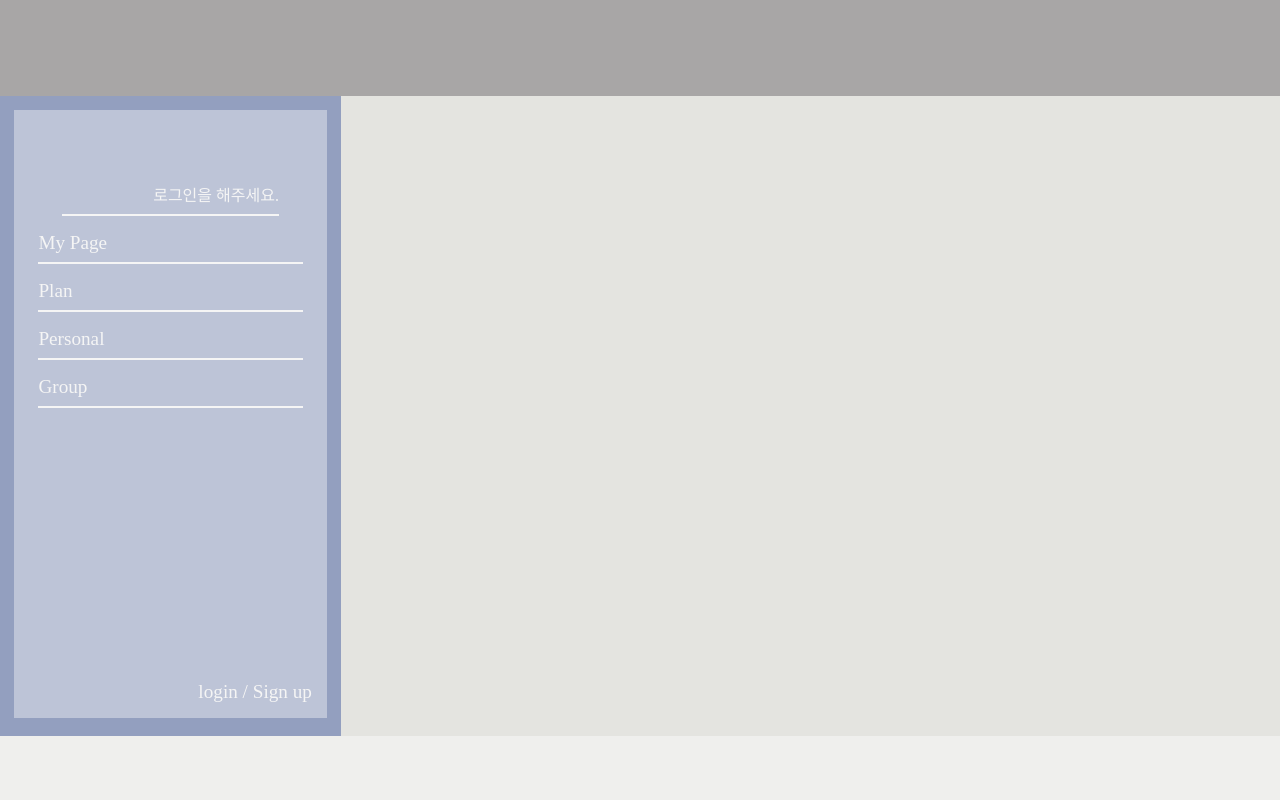
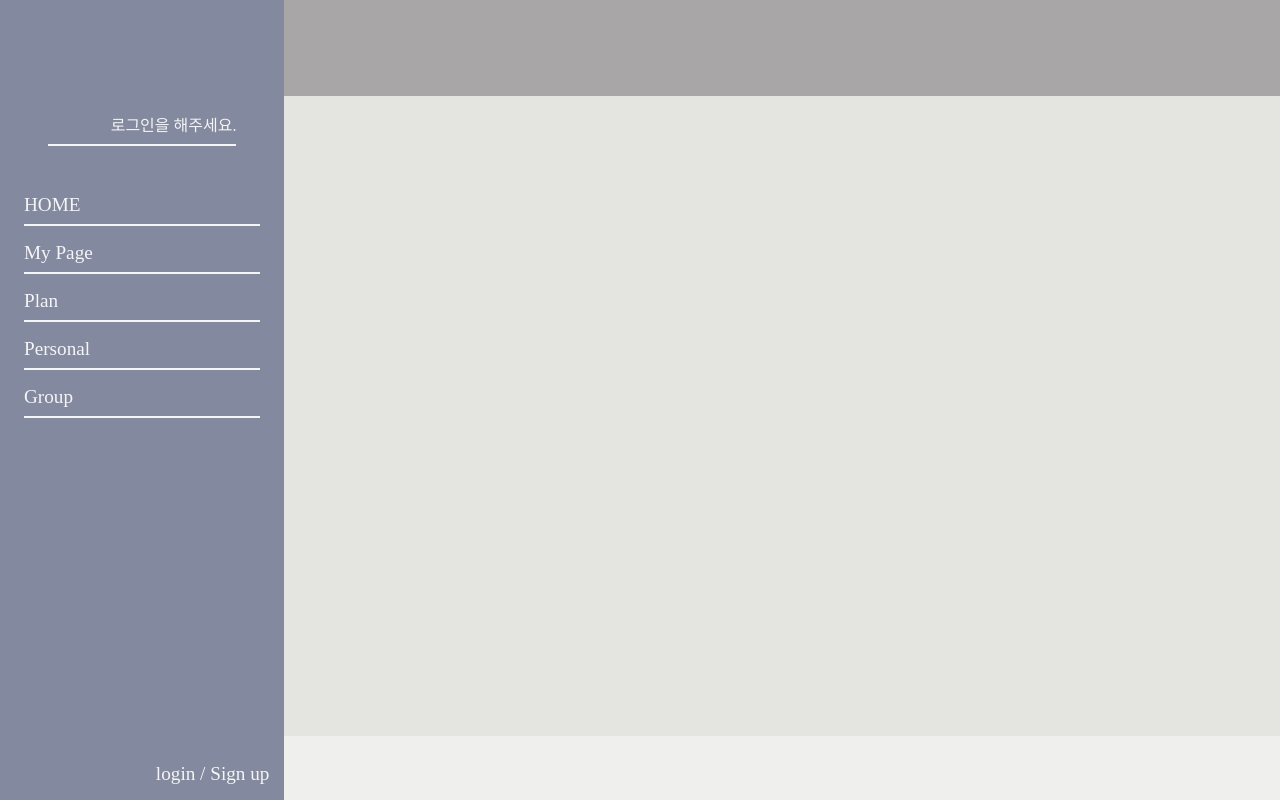
Before and after one commit to Tjdnjs/2022-H-UP-J-and-S-, a Flask app: page / in a window 1280 px wide. Run offline with Flask 2, Linux system fonts and the light colour scheme.

Commit message:
side 위치 조정

```diff
--- a/static/css/bodygrid.css
+++ b/static/css/bodygrid.css
@@ -6,12 +6,12 @@ html, body{
 body{
   width: 100vw; /*부모의 영향을 받지 않고 뷰포트 기준 전체화면 꽉 채우는 width*/
   display: grid;
-  grid-template-columns: 1fr 2.75fr;
+  grid-template-columns: 1fr 3.5fr;
   grid-template-rows: 6rem auto 4rem;
   grid-template-areas:
-  'header header'
+  'side header'
   'side main'
-  'footer footer';
+  'side footer';
 }
 header{
   grid-area: header;
@@ -23,7 +23,7 @@ main{
 }
 aside{
   grid-area: side;
-  background-color: #939FBF;
+  background-color: #83899e;/*#939FBF*/
 }
 footer{
   grid-area: footer;
--- a/static/css/menubar.css
+++ b/static/css/menubar.css
@@ -6,10 +6,9 @@
 }
 .menubarblock{
   position: relative;
-  background-color: #BDC4D7;
-  height: 95%;
-  margin: .9rem;
+  height: 100%;
 }
+/*#727171*/
 a {
   text-decoration: none;
   color: whitesmoke;
@@ -17,12 +16,13 @@ a {
 .ldes{
   text-align: right;
   margin: 0 3rem;
-  padding-top: 4.5rem ;
+  margin-bottom: 2rem;
+  padding-top: 7rem;
   padding-bottom: .5rem ;
   border-bottom: solid 2px whitesmoke;
 }
 #category{
-  margin: 0 3rem;
+  margin: 1rem 3rem;
   padding-bottom: .5rem ;
   border-bottom: solid 2px whitesmoke;
 }
@@ -70,10 +70,10 @@ a {
   margin: .2rem 0;
   padding: .2rem 0;
 }
-input[id=personal]{
+input[id*="plan"]{
   display: none;
 }
-input[id=personal] + label{
+input[id*="plan"] + label{
   display: inline-block;
   font-size: 1.1rem;
   margin-left: 2rem;
@@ -82,18 +82,18 @@ input[id=personal] + label{
   cursor: pointer;
   border-bottom: solid 1px whitesmoke;
 }
-input[id=personal] + label + div{
+input[id*="plan"] + label + div{
   overflow: hidden;
   height: 0;
   display: block;
   align-items: center;
   transition: all .3s;
 }
-input[id=personal]+ label+ div li{
+input[id*="plan"]+ label+ div li{
   display: block;
   margin-left: 3rem;
   padding: 0.1rem 0 .1rem 0;
 }
-input[id=personal]:checked + label + div{
+input[id*="plan"]:checked + label + div{
   height: 240px;
 }
--- a/templates/index.html
+++ b/templates/index.html
@@ -21,6 +21,7 @@
       {% if not current_user.is_authenticated %}
         <div class="menubarblock">
           <div class="ldes"><a href="/user">로그인</a>을 해주세요.</div>
+          <div class="mdes"><a class="home" href="#">HOME</a><br></div>
           <div class="mdes"><a class="mypage" href="../user/mypage">My Page</a><br></div>
           <div class="mdes"><a class="plan">Plan</a><br></div>
           <div class="mdes"><a class="personal">Personal</a><br></div>
@@ -31,10 +32,11 @@
       {% else %}
       <div class="menubarblock">
           <div class="ldes" id="name">{{current_user.name}}님</div>
+          <div class="mdes"><a class="home" href="#">HOME</a><br></div>
           <div class="mdes"><a class="mypage" href="../user/mypage">My Page</a><br></div>
           <div class="mdes"><a id="plan">Plan</a><br></div>
-          <input type="checkbox" name="accordion" id="personal">
-          <label for=personal>Personal</label>
+          <input type="checkbox" name="accordion" id="planp">
+          <label for=planp>Personal</label>
           <div>
             {% if cate %}
             {% for i in cate %}
@@ -50,7 +52,11 @@
             <input id="cate_button" type="submit" value="완료"/>
           </form>
           </div>
-          <div class="mdes"><a class="group">Group</a><br></div>
+          <input type="checkbox" name="accordion" id="plang">
+          <label for=plang>Group</label>
+          <div>
+            <li class="list">ㅇㅇㅇ</li>
+          </div>
           <a id="logout" href="../user/logout">Logout</a>
         </div>
       {% endif %}
```
Also changed, not shown: templates/login.html (+9 -3 lines), templates/mypage.html (+9 -3 lines), templates/signin.html (+9 -3 lines).
